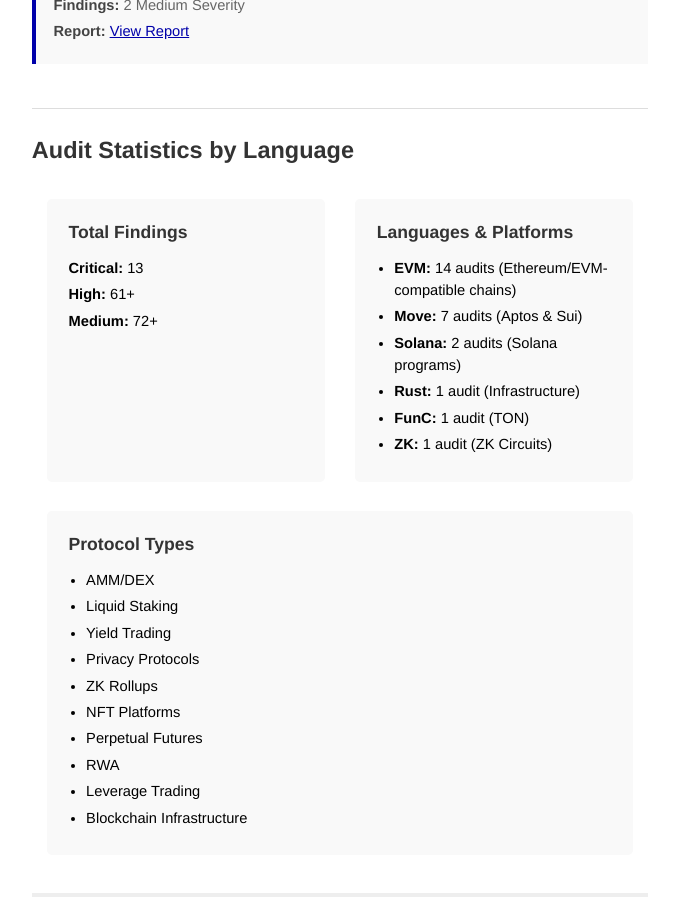
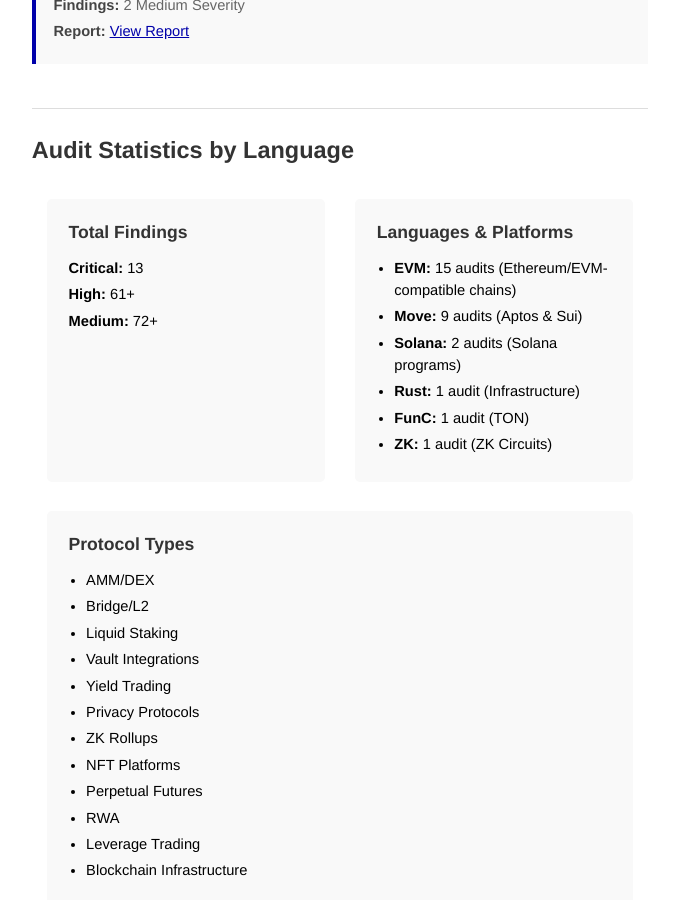
Before and after one commit to ret2basic/ret2basic.github.io, a Jekyll site: the page built from audits.html, in a window 1280 px wide and 900 px high, scrolled down 5344 px. Shown: the whole window, without its empty margins (300-979 px from the left). Built offline with Jekyll 4.4.1, drawn with Linux system fonts in a browser that asks for light colours.

Commit message:
Refresh language and protocol stats

```diff
--- a/audits.html
+++ b/audits.html
@@ -312,8 +312,8 @@ title: Web3 Audit Portfolio - ret2basic.eth
       <div class="stat-item">
         <h3>Languages & Platforms</h3>
         <ul>
-          <li><strong>EVM:</strong> 14 audits (Ethereum/EVM-compatible chains)</li>
-          <li><strong>Move:</strong> 7 audits (Aptos & Sui)</li>
+          <li><strong>EVM:</strong> 15 audits (Ethereum/EVM-compatible chains)</li>
+          <li><strong>Move:</strong> 9 audits (Aptos & Sui)</li>
           <li><strong>Solana:</strong> 2 audits (Solana programs)</li>
           <li><strong>Rust:</strong> 1 audit (Infrastructure)</li>
           <li><strong>FunC:</strong> 1 audit (TON)</li>
@@ -324,7 +324,9 @@ title: Web3 Audit Portfolio - ret2basic.eth
         <h3>Protocol Types</h3>
         <ul>
           <li>AMM/DEX</li>
+          <li>Bridge/L2</li>
           <li>Liquid Staking</li>
+          <li>Vault Integrations</li>
           <li>Yield Trading</li>
           <li>Privacy Protocols</li>
           <li>ZK Rollups</li>
```
